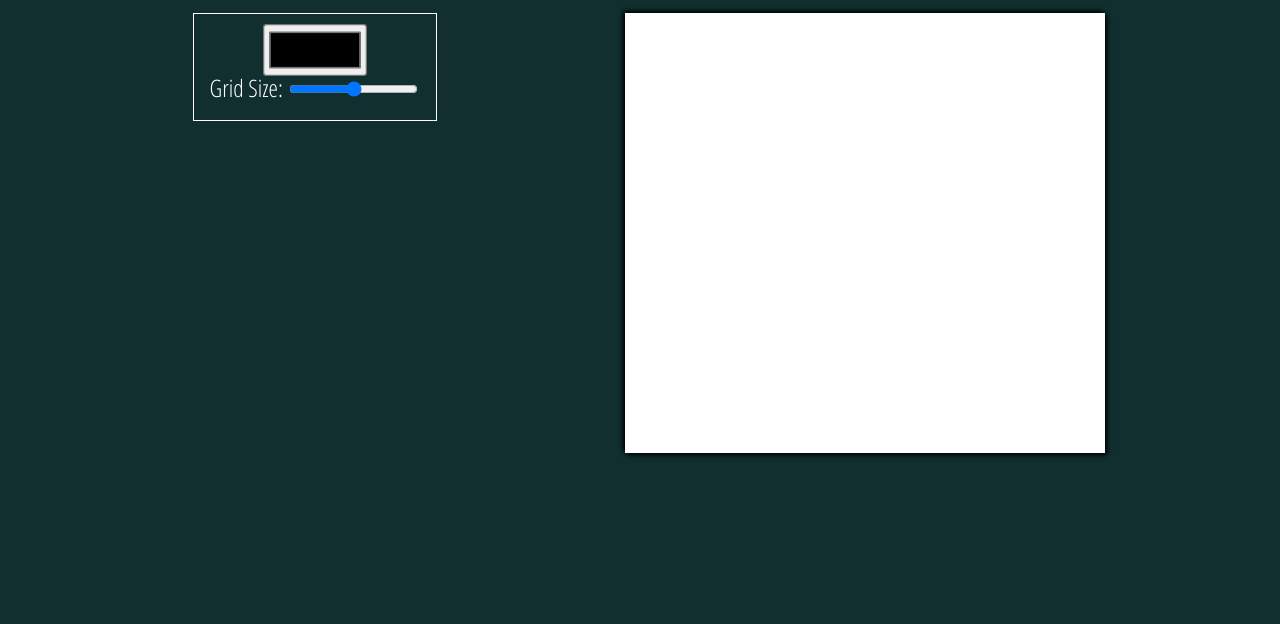
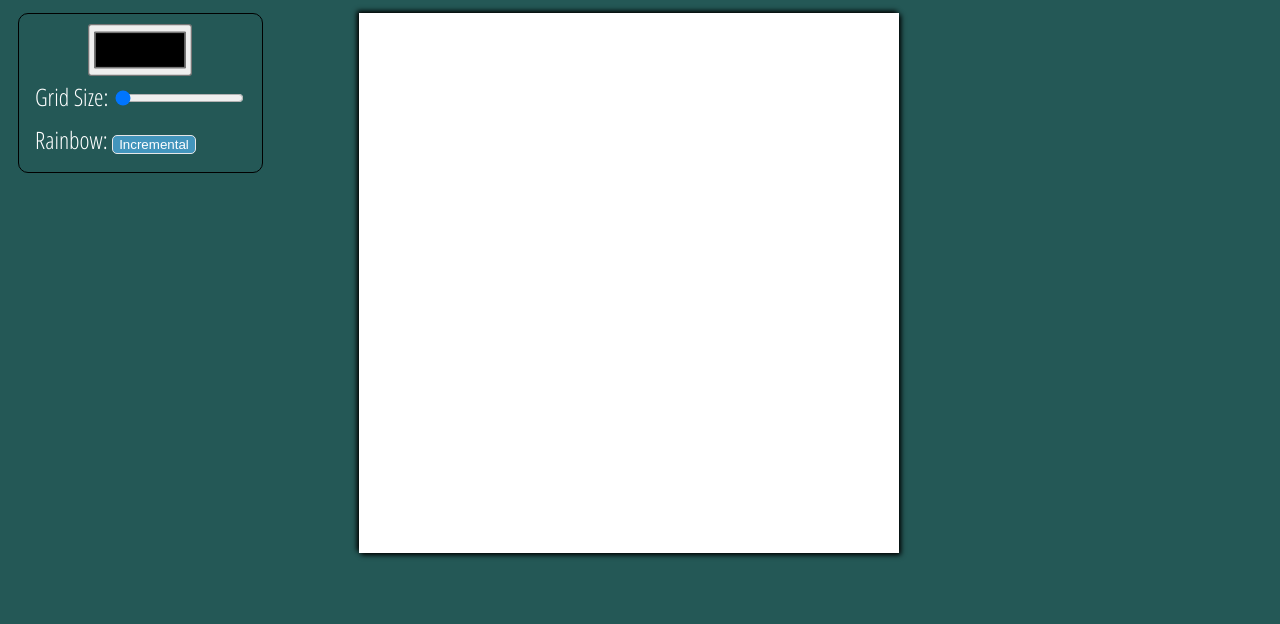
Before and after one commit to voiceinthedark/etch-a-sketch-js, a plain HTML site: page index.html in a window 1280 px wide. Shown: the part 176-800 px from the top of the page. Drawn offline with Linux system fonts and the light colour scheme.

Commit message:
- Add a changing color functionality

```diff
--- a/index.html
+++ b/index.html
@@ -15,14 +15,30 @@
       </header>
       <div class="stage">
         <div class="controller">
-          <label for="color-picker">
-            <input type="color" id="color-picker" name='color-picker' />
-          </label>
+            <input type="color" id="color-picker" name="color-picker" />
+
           <label for="grid-size">
             Grid Size:
-            <input id="grid-size" name="grid-size" type="range" min="16" max="100" step="1" />
+            <input
+              id="grid-size"
+              name="grid-size"
+              type="range"
+              min="16"
+              max="100"
+              step="1"
+              value="16"
+            />
           </label>
           <div class="range-output">16x16</div>
+          <label for="incremental-color">
+              Rainbow:
+            <input
+              type="button"
+              id="incremental-color"
+              name="incremental-color"
+              value="Incremental"
+            />
+          </label>
         </div>
         <div class="canvas"></div>
       </div>
--- a/scripts/script.js
+++ b/scripts/script.js
@@ -3,10 +3,16 @@ const cells = document.querySelectorAll('.grid-cell');
 const range = document.querySelector('#grid-size');
 const rangeOutput = document.querySelector('.range-output');
 const colorPicker = document.querySelector('#color-picker');
+const rainbowColorButton = document.querySelector('#incremental-color');
 let color = '#000';
+let incrementalColor = {
+    r: 255,
+    g: 0,
+    b: 0,
+};
+let incrementalColorFlag = false;
 const ROWS = 32;
 const COLS = 32;
-// let color = document.styleSheets.item("--color-paint")
 
 /**
  * Helper function to remove all child nodes
@@ -18,6 +24,17 @@ function removeAllChildNodes(parent) {
     }
 }
 
+/**
+ *
+ * @param {int} r 0 <= r <= 255
+ * @param {int} g 0 <= g <= 255
+ * @param {int} b 0 <= b <= 255
+ * @returns a string representing an RGB color
+ */
+function rgb(r, g, b) {
+    return `rgb(${r}, ${g}, ${b})`;
+}
+
 function makeCanvas(rows, cols) {
     canvas.style.setProperty('--grid-columns', cols);
     canvas.style.setProperty('--grid-rows', rows);
@@ -27,6 +44,12 @@ function makeCanvas(rows, cols) {
         const cell = document.createElement('div');
         cell.classList.add('grid-cell');
         cell.addEventListener("mouseover", (e) => {
+            if (incrementalColorFlag) {
+              color = rgb(incrementalColor.r, incrementalColor.g, incrementalColor.b);
+              incrementalColor.r = (incrementalColor.r + 151) % 255;
+              incrementalColor.g = (incrementalColor.g + 102) % 255;
+              incrementalColor.b = (incrementalColor.b + 51) % 255;
+            }
           e.target.style.setProperty('background-color', color);
         });
         canvas.appendChild(cell);
@@ -44,8 +67,8 @@ makeCanvas(ROWS, COLS);
  */
 
 range.addEventListener('mousemove', (e) => {
-    console.log(e.clientX, e.clientY);
-    // rangeOutput.style.top = e.clientY - 20 + "px";
+    // console.log(e.clientX, e.clientY);
+    rangeOutput.style.top = e.clientY - 10 + "px";
     rangeOutput.style.left = e.clientX + 10 + "px";
 });
 
@@ -66,7 +89,20 @@ range.addEventListener('change', (e) => {
     makeCanvas(e.target.value, e.target.value);
 });
 
+/**
+ * color picker methods
+ */
+
 colorPicker.addEventListener('change', (e) => {
     // console.log(e.target.value);
     color = e.target.value;
-})
+});
+
+/**
+ * rainbow button methods
+ */
+
+rainbowColorButton.addEventListener('click', (e) => {
+    incrementalColorFlag = !incrementalColorFlag;
+    console.log(incrementalColorFlag);
+});
--- a/styles/style.css
+++ b/styles/style.css
@@ -8,7 +8,10 @@
     --grid-columns: 1;
     --grid-rows: 1;
     --color-paint: #000;
-    --background-color: rgb(17, 47, 47);
+    --color-main: #fff;
+    --color-btn: #4395BC;
+    --color-btn-secondary: rgb(15, 216, 251);
+    --background-color: #245856;
 
 }
 
@@ -16,7 +19,7 @@ body {
     margin: 0;
     padding: 0;
     background-color: var(--background-color);
-    color: white;
+    color: var(--color-main);
     font-family: 'Open Sans Condensed', sans-serif;
     font-size: 24px;
 }
@@ -24,11 +27,12 @@ body {
 #container {
     display: flex;
     flex-direction: column;
-    align-items: center;
+    align-items: flex-start;
 }
 
 header{
     margin-bottom: 8px;
+    align-self: center;
 }
 
 header > h1 {
@@ -38,7 +42,7 @@ header > h1 {
 .stage {
     display: flex;
     align-items: flex-start;
-    justify-content: flex-start;
+    justify-content: center;
     gap: 8px;
     margin-top: 8px;
 }
@@ -47,13 +51,15 @@ header > h1 {
     flex: 1 0 150px;
     display: flex;
     flex-direction: column;
-    justify-content: center;
-    align-items: center;
-    /* max-width: 150px; */
-    border: 1px solid white;
+    justify-content: flex-start;
+    align-items: flex-start;
+    /* max-width: 20px; */
+    border: 1px solid rgb(0, 0, 0);
+    border-radius: 10px;
     padding: 16px;
-    margin-right: 180px;
+    margin-right: 88px;
     margin-left: 18px;
+    gap: 10px;
 
 }
 
@@ -61,8 +67,8 @@ header > h1 {
     flex: 2 1 auto;
     margin-right: auto;
     /* border: 1px solid white; */
-    min-width: 480px;
-    min-height: 440px;
+    min-width: 540px;
+    min-height: 540px;
     padding: 0;
     display: grid;
     grid-template-columns: repeat(var(--grid-columns), 1fr);
@@ -99,5 +105,18 @@ header > h1 {
     height: 40px;
     /* border: 1px solid black; */
     transform: scale(1.3);
-    transform-style: preserve-3d;
+    align-self: center;
 }
+
+input[type=button] {
+    /* width: ; */
+    border-radius: 5px;
+    background-color: var(--color-btn);
+    color: white;
+    border: 1px solid rgb(231, 231, 231);
+
+}
+
+input[type=button]:hover {
+    background-color: var(--color-btn-secondary);
+}
```
